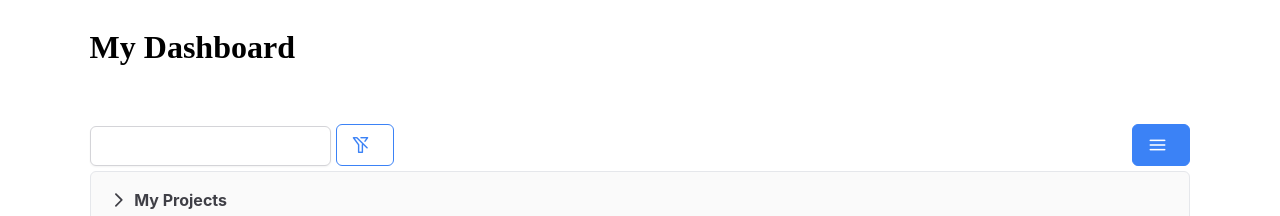
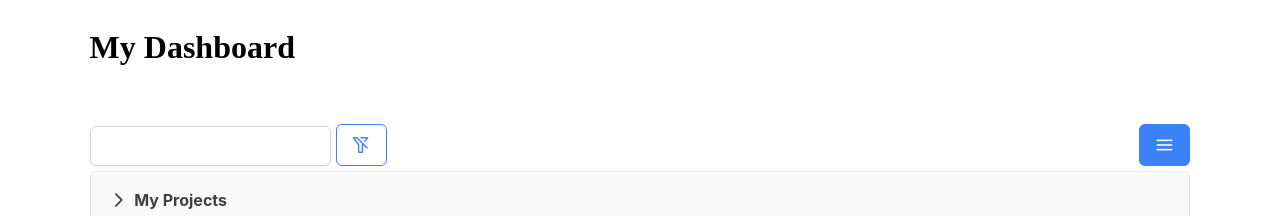
Before and after one commit to aaronmccollum/primereact-project, a React (Vite) app: page / in a window 1280 px wide. Shown: the top 216 px of the page. Built offline with nearby package versions, Linux system fonts and the light colour scheme; a web font is replaced by a local one.

Commit message:
Update App.css
Centered the icons on the buttons by adding 9px of right padding. This works for some reason.

```diff
--- a/src/App.css
+++ b/src/App.css
@@ -26,6 +26,7 @@ body {
 
 .button-custom {
     margin-bottom: 5px;
+    padding-right: 9px;  /* For some reason, this centers the icons */
 }
 
 /* Styles for input box */
```
